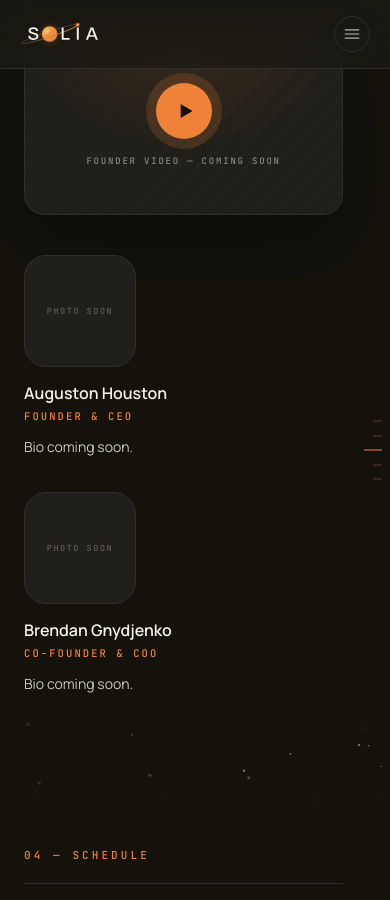
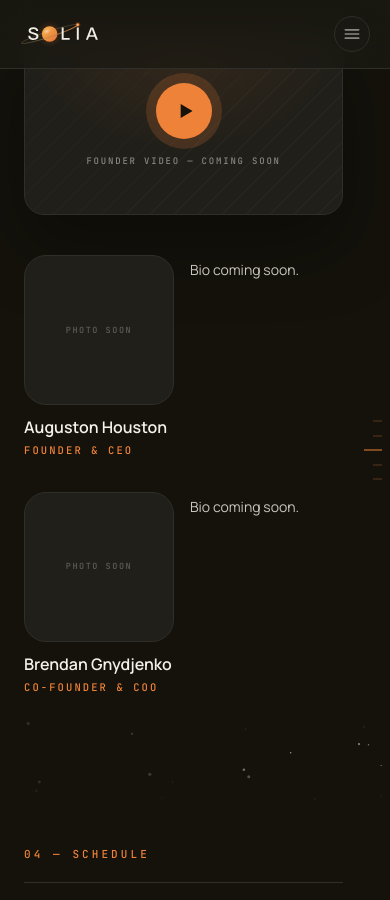
Before and after one commit to Solia-SaaS/Solia-Site, a Jekyll site: the page built from index.html, in a window 390 px wide and 900 px high, scrolled down 5916 px. Built offline with Jekyll 4.4.1, drawn with Linux system fonts in a browser that asks for light colours.

Commit message:
Founder cards: photo sized to the widest name (175px square), bio to the right, name/role beneath the photo
Co-Authored-By: Claude Fable 5 <noreply@anthropic.com>

```diff
--- a/assets/css/landing.css
+++ b/assets/css/landing.css
@@ -550,10 +550,21 @@ main.landing {
   gap: clamp(20px, 3.2vw, 44px);
   margin-top: clamp(30px, 4.5vh, 52px);
 }
-.founder-card { margin: 0; }
+.founder-card {
+  margin: 0;
+  /* photo top-left, name + role beneath it, bio riding to the right */
+  display: grid;
+  grid-template-columns: auto minmax(0, 1fr);
+  gap: 12px clamp(16px, 2vw, 26px);
+  align-items: start;
+}
+.founder-card .founder-photo { grid-row: 1; grid-column: 1; }
+.founder-card .founder-bio { grid-row: 1 / span 2; grid-column: 2; margin: 4px 0 0; }
+.founder-caption { grid-row: 2; grid-column: 1; margin: 0; }
 .founder-photo {
   /* small headshot, not a poster */
-  width: clamp(112px, 13vw, 156px);
+  /* matches the widest name ("Brendan Gnydjenko" at full size) */
+  width: clamp(150px, 13.7vw, 175px);
   aspect-ratio: 1;
   border-radius: 22px;
   background: var(--raised);
@@ -566,7 +577,7 @@ main.landing {
 .founder-photo .ph-note { margin: 0; }
 .founder-photo img { width: 100%; height: 100%; object-fit: cover; display: block; }
 .founder-name {
-  margin: 16px 0 0;
+  margin: 0;
   font: 600 clamp(16px, 1.6vw, 19px)/1.3 Manrope, sans-serif;
   color: var(--ink);
 }
--- a/index.html
+++ b/index.html
@@ -454,20 +454,20 @@ description: Solia is a Life Operating System designed to align your actions wit
           <div class="founder-photo">
             <span class="ph-note">Photo soon</span>
           </div>
-          <figcaption>
+          <p class="founder-bio">Bio coming soon.</p>
+          <figcaption class="founder-caption">
             <p class="founder-name">Auguston Houston</p>
             <p class="founder-role">Founder &amp; CEO</p>
-            <p class="founder-bio">Bio coming soon.</p>
           </figcaption>
         </figure>
         <figure class="founder-card" data-reveal>
           <div class="founder-photo">
             <span class="ph-note">Photo soon</span>
           </div>
-          <figcaption>
+          <p class="founder-bio">Bio coming soon.</p>
+          <figcaption class="founder-caption">
             <p class="founder-name">Brendan Gnydjenko</p>
             <p class="founder-role">Co-Founder &amp; COO</p>
-            <p class="founder-bio">Bio coming soon.</p>
           </figcaption>
         </figure>
       </div>
```
